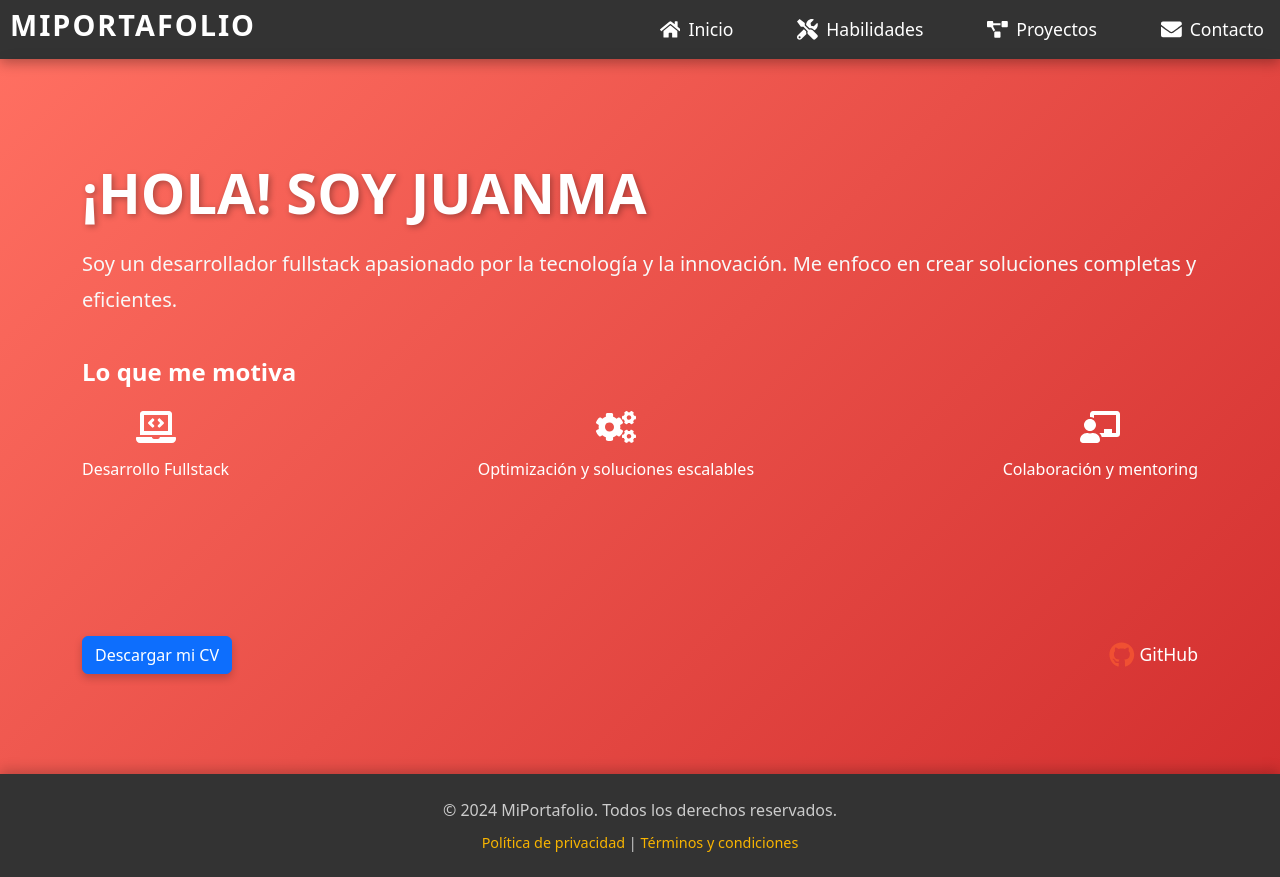
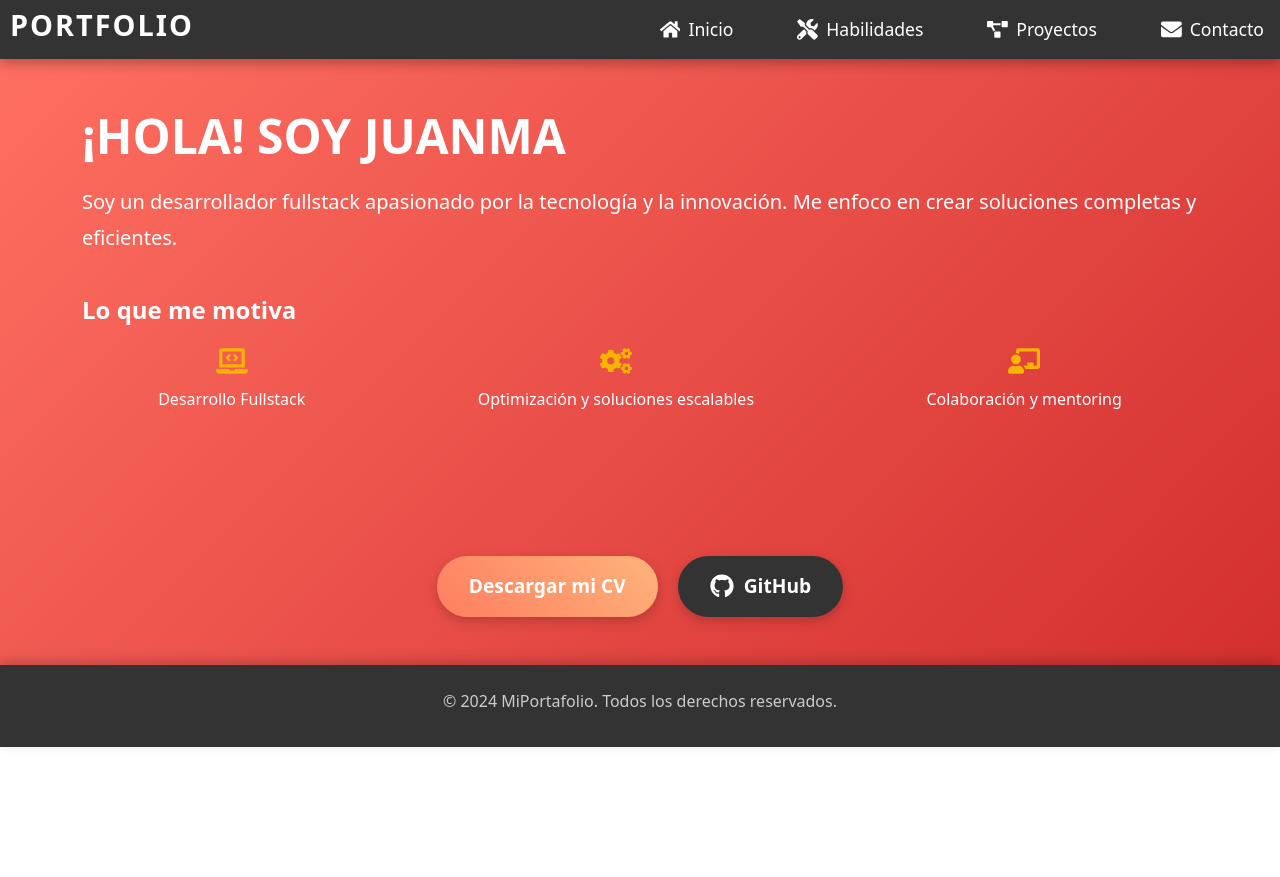
Before and after one commit to JuanmaGF/mi-portfolio, a React (Create React App) app: page / in a window 1280 px wide. After the commit the page ends 800 px from the top, so only its background shows below. Built offline with nearby package versions, Linux system fonts and the light colour scheme.

Commit message:
Nuevos diseños

```diff
--- a/src/components/Contacto.js
+++ b/src/components/Contacto.js
@@ -6,7 +6,7 @@ const Contacto = () => {
   return (
     <div className="contacto-container">
       <h2>Contacto</h2>
-      <p>Si deseas comunicarte, puedes hacerlo a través de los siguientes medios:</p>
+      <p>Si deseas comunicarte conmigo, puedes hacerlo a través de los siguientes medios:</p>
       <div className="contacto-info">
         <div className="contacto-item">
           <FaEnvelope className="contacto-icon" />
--- a/src/components/Footer.js
+++ b/src/components/Footer.js
@@ -6,7 +6,7 @@ function Footer() {
     <footer className="footer">
       <p>&copy; 2024 MiPortafolio. Todos los derechos reservados.</p>
       <p className="footer-link">
-        <a href="/privacy-policy" className="footer-link-text">Política de privacidad</a> | <a href="/terms" className="footer-link-text">Términos y condiciones</a>
+
       </p>
     </footer>
   );
--- a/src/components/Navbar.js
+++ b/src/components/Navbar.js
@@ -7,7 +7,7 @@ function Navbar() {
   return (
     <nav className="navbar">
       <div className="navbar-logo">
-        <h2>MiPortafolio</h2>
+        <h2>Portfolio</h2>
       </div>
       <div className="navbar-links">
         <Link to="/" className="nav-item">
--- a/src/components/Proyectos.css
+++ b/src/components/Proyectos.css
@@ -82,18 +82,24 @@
 .tecnologias {
   display: flex;
   justify-content: center;
-  gap: 15px;
-  margin-bottom: 15px; /* Espacio debajo de las tecnologías */
+  align-items: center; /* Centra los iconos verticalmente */
+  gap: 20px; /* Aumenta el espacio entre los iconos */
+  margin-bottom: 15px;
+}
+
+.icons svg {
+  cursor: pointer;
+  transition: transform 0.3s ease; /* Agrega una transición suave al hover */
+}
+
+.icons svg:hover {
+  transform: scale(1.1); /* Escala los iconos ligeramente cuando se pasa el ratón por encima */
 }
 
 .proyecto-enlace {
   display: flex;
   justify-content: center; /* Centrar el botón */
   width: 100%;
-}
-
-.icons svg {
-  cursor: pointer;
 }
 
 .proyecto-boton {
@@ -120,6 +126,11 @@
 }
 
 @media (max-width: 768px) {
+  .tecnologias {
+    flex-wrap: wrap; /* Permite que los iconos se ajusten a múltiples líneas en pantallas pequeñas */
+    gap: 15px; /* Reduce el espacio entre los iconos en pantallas pequeñas */
+  }
+
   .tecnologias-y-boton {
     flex-direction: column;
     align-items: center; /* Centrar elementos en pantallas pequeñas */
--- a/src/components/SobreMi.css
+++ b/src/components/SobreMi.css
@@ -1,11 +1,10 @@
 /* Sección sobre mí */
 .sobre-mi-section {
-  background: linear-gradient(135deg, #ff6f61 0%, #d32f2f 100%); /* Fondo moderno */
-  padding: 100px 20px;
+  background: linear-gradient(135deg, #ff6f61 0%, #d32f2f 100%);
+  padding: 80px 20px;
   color: white;
   position: relative;
   overflow: hidden;
-  box-shadow: 0 4px 20px rgba(0, 0, 0, 0.1); /* Sombra sutil */
 }
 
 .sobre-mi-container {
@@ -18,21 +17,18 @@
 }
 
 .sobre-mi-header h1 {
-  font-size: 3.5rem;
+  font-size: 3rem;
   font-weight: 700;
   margin-bottom: 20px;
   text-transform: uppercase;
-  color: #fff;
-  text-shadow: 2px 2px 6px rgba(0, 0, 0, 0.3); /* Sombra de texto */
 }
 
 .sobre-mi-text {
   font-size: 1.2rem;
   line-height: 1.8;
   margin-bottom: 25px;
-  opacity: 0;
-  animation: fadeIn 1.5s forwards;
-  color: #f8f8f8; /* Color suave para los textos */
+  opacity: 0; /* Inicia invisible */
+  animation: fadeIn 1.5s forwards; /* Aplicar animación */
 }
 
 .skills-title {
@@ -44,14 +40,9 @@
 
 .skills-icons {
   display: flex;
-  justify-content: space-between;
-  gap: 25px;
+  justify-content: space-around;
+  gap: 20px;
   margin-bottom: 30px;
-  transition: transform 0.3s ease-in-out;
-}
-
-.skills-icons:hover {
-  transform: scale(1.05); /* Efecto de escala al pasar el mouse */
 }
 
 .skill-item {
@@ -63,58 +54,92 @@
 }
 
 .skill-item:hover {
-  transform: translateY(-12px);
-  color: #f8b400; /* Color de hover */
+  transform: translateY(-10px);
+  color: #f8b400;
 }
 
 .skill-icon {
-  font-size: 2.5rem;
+  font-size: 2rem;
   margin-bottom: 10px;
-  color: #fff;
-  transition: color 0.3s ease;
+  color: #f8b400;
 }
 
 .sobre-mi-cta {
-  margin-top: 40px;
+  margin-top: 30px;
 }
 
-.btn-download {
-  font-size: 1.1rem;
-  padding: 14px 35px;
-  border-radius: 50px;
-  background-color: #f8b400;
-  color: #fff;
-  transition: background-color 0.3s ease, transform 0.2s ease;
-  box-shadow: 0 4px 8px rgba(0, 0, 0, 0.2); /* Sombra suave */
+/* Contenedor de botones (descargar y github) */
+.cta-container {
+  display: flex;
+  gap: 20px;
+  justify-content: center;
+  align-items: center;
 }
 
-.btn-download:hover {
-  background-color: #f05032;
-  transform: scale(1.05);
+/* Estilos para el botón de descarga */
+.download-btn {
+  display: inline-block;
+  background: linear-gradient(45deg, #ff7e5f, #feb47b); /* Degradado atractivo */
+  color: #fff;
+  padding: 1rem 2rem;
+  font-size: 1.2rem;
+  text-decoration: none;
+  border-radius: 50px; /* Bordes redondeados */
+  text-align: center;
+  font-weight: bold;
+  position: relative;
+  transition: all 0.3s ease;
+  box-shadow: 0 4px 12px rgba(0, 0, 0, 0.2); /* Sombra sutil */
 }
 
-.social-links {
-  display: flex;
-  gap: 15px;
+.download-btn .btn-text {
+  position: relative;
+  z-index: 2;
 }
 
-.github-link, .linkedin-link {
-  display: flex;
-  align-items: center;
-  color: #fff;
-  text-decoration: none;
-  font-size: 1.1rem;
-  transition: color 0.3s ease;
+.download-btn:hover {
+  background: linear-gradient(45deg, #feb47b, #ff7e5f); /* Cambio de color al hacer hover */
+  box-shadow: 0 8px 20px rgba(0, 0, 0, 0.3); /* Sombra más intensa */
+  transform: translateY(-5px); /* Efecto de elevación */
 }
 
-.github-link:hover, .linkedin-link:hover {
-  color: #f8b400;
+.download-btn:hover .btn-text {
+  color: #333; /* Cambiar el color del texto cuando el botón es hover */
 }
 
-.contacto-icon {
-  margin-right: 5px;
+/* Estilos para el enlace a GitHub */
+.github-btn {
+  display: inline-flex;
+  align-items: center;
+  justify-content: center;
+  background-color: #333;
+  color: #fff;
+  padding: 1rem 2rem;
+  font-size: 1.2rem;
+  text-decoration: none;
+  border-radius: 50px;
+  font-weight: bold;
+  box-shadow: 0 4px 12px rgba(0, 0, 0, 0.2); /* Sombra sutil */
+  transition: all 0.3s ease;
 }
 
+.github-btn:hover {
+  background-color: #f8b400; /* Cambio de color al hacer hover */
+  color: #333;
+  transform: translateY(-5px);
+  box-shadow: 0 8px 20px rgba(0, 0, 0, 0.3); /* Sombra más intensa */
+}
+
+.github-icon {
+  margin-right: 10px;
+  font-size: 1.5rem;
+}
+
+.github-btn:hover .github-icon {
+  color: #333;
+}
+
+/* Animaciones de entrada */
 @keyframes fadeIn {
   0% {
     opacity: 0;
@@ -159,7 +184,7 @@
 /* Efecto en pantallas pequeñas */
 @media (max-width: 768px) {
   .sobre-mi-header h1 {
-    font-size: 2.5rem;
+    font-size: 2rem;
   }
 
   .sobre-mi-text {
@@ -167,21 +192,6 @@
   }
 
   .btn-download {
-    padding: 12px 25px;
-  }
-
-  .skills-icons {
-    flex-direction: column;
-    align-items: center;
-  }
-
-  .sobre-mi-cta {
-    flex-direction: column;
-    align-items: flex-start;
-  }
-
-  .social-links {
-    flex-direction: column;
-    align-items: flex-start;
+    padding: 10px 25px;
   }
 }
--- a/src/components/SobreMi.js
+++ b/src/components/SobreMi.js
@@ -1,11 +1,10 @@
 import React from 'react';
 import './SobreMi.css';
-import { Button } from 'react-bootstrap';
-import { FaLaptopCode, FaCogs, FaChalkboardTeacher, FaGithub, FaLinkedin } from 'react-icons/fa';  // Añadimos más iconos
+import { FaLaptopCode, FaCogs, FaChalkboardTeacher, FaGithub } from 'react-icons/fa'; // Añadimos iconos
 
 function SobreMi() {
   return (
-    <section className="sobre-mi-section">
+    <section className="sobre-mi-section text-white py-5">
       <div className="container sobre-mi-container">
         <div className="sobre-mi-header">
           <h1 className="display-4 saludo animate__animated animate__fadeIn">¡Hola! Soy Juanma</h1>
@@ -39,16 +38,14 @@ function SobreMi() {
         </div>
 
         <div className="sobre-mi-cta fade-in-delay-8">
-          <div className="d-flex justify-content-between align-items-center">
-            <a href="/micv.pdf" download>
-              <Button variant="primary" className="btn-download">Descargar mi CV</Button>
+          <div className="cta-container">
+            <a href="/micv.pdf" download className="download-btn">
+              <span className="btn-text">Descargar mi CV</span>
             </a>
-            <div className="social-links">
-              <a href="https://github.com/tuusuario" target="_blank" rel="noopener noreferrer" className="github-link">
-                <FaGithub className="contacto-icon" /> GitHub
-              </a>
-
-            </div>
+            <a href="https://github.com/JuanmaGF" target="_blank" rel="noopener noreferrer" className="github-btn">
+              <FaGithub className="github-icon" />
+              GitHub
+            </a>
           </div>
         </div>
       </div>
```
